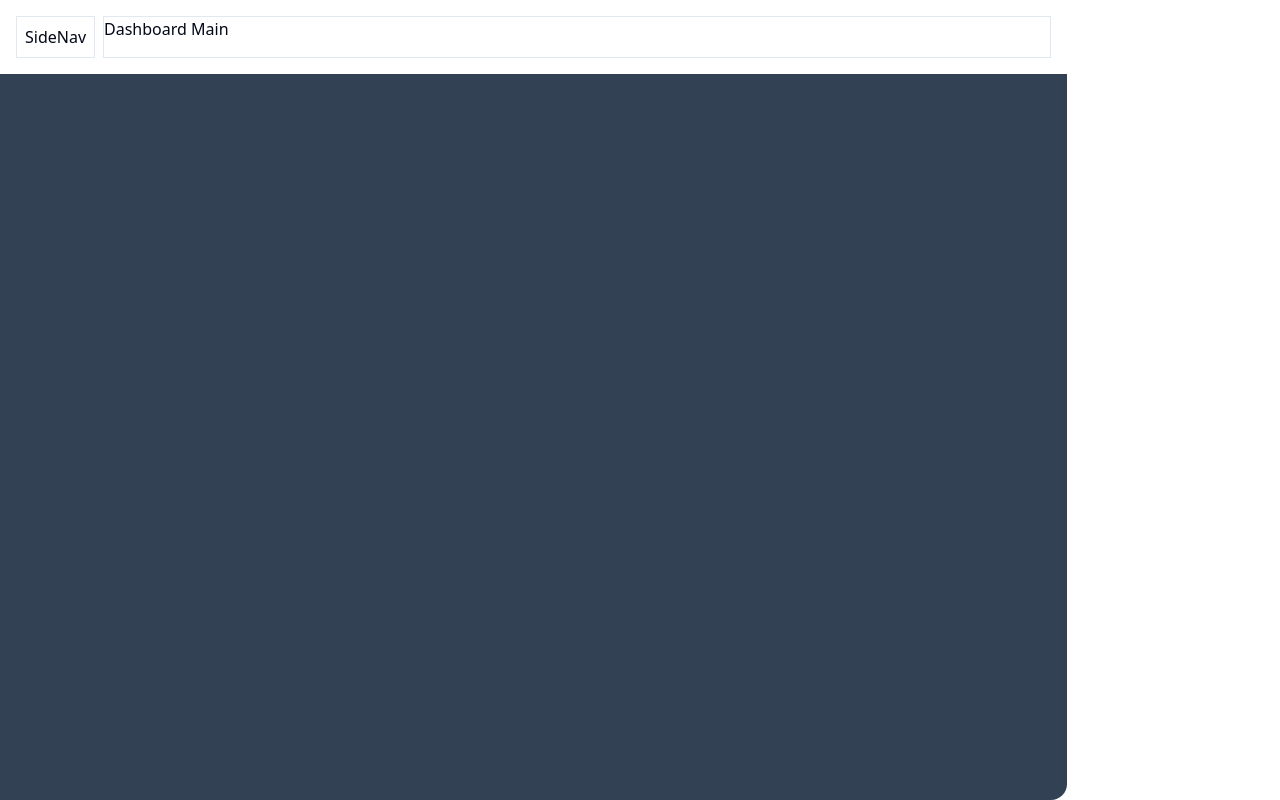
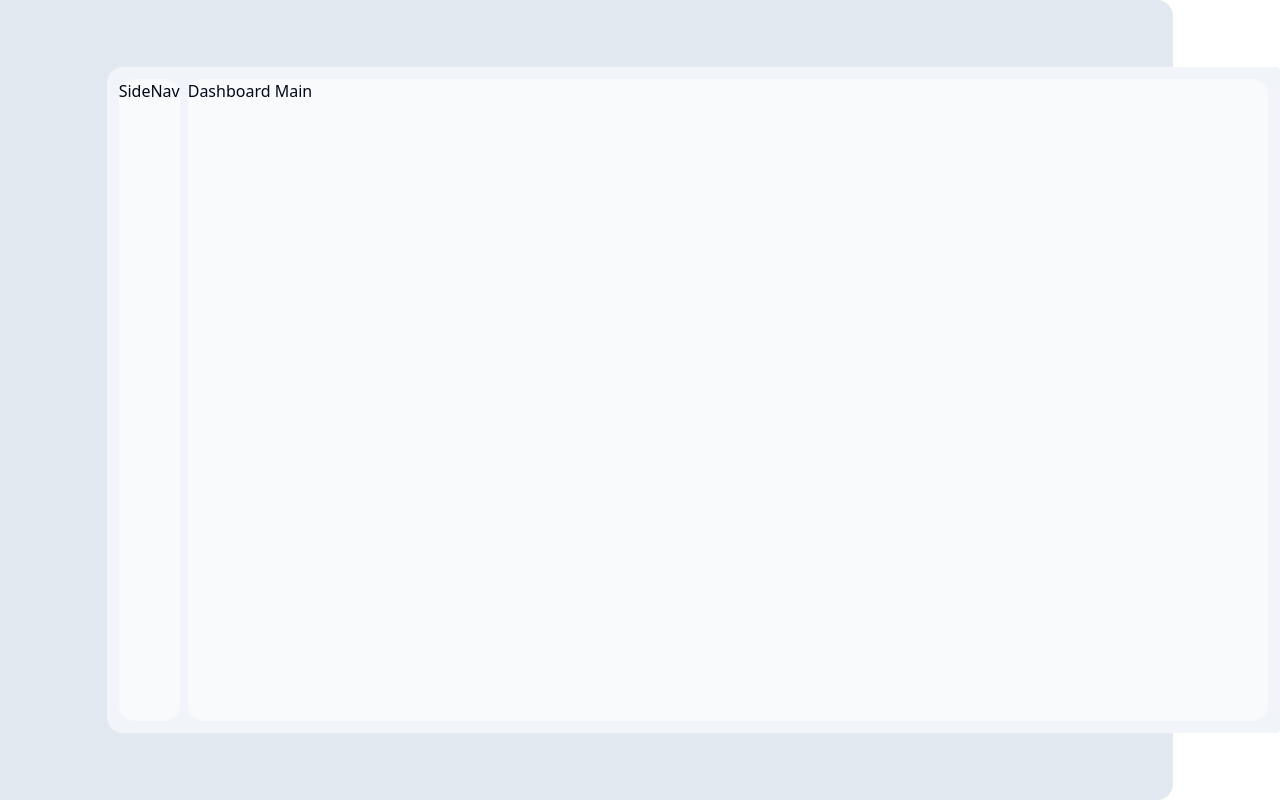
Before and after one commit to ekefan/pre-sales-deal-tracker, a Next.js app in the folder frontend/: page /dashboard in a window 1280 px wide. Built offline with nearby package versions, Linux system fonts and the light colour scheme.

Commit message:
dashboard: layout and page gotten

```diff
--- a/frontend/app/dashboard/layout.tsx
+++ b/frontend/app/dashboard/layout.tsx
@@ -1,12 +1,10 @@
 export default function Layout({ children }: { children: React.ReactNode }) {
   return (
     <>
-      <div className="bg-slate-700 z-10 w-full h-screen md:w-5/6 md:rounded-r-2xl">
-        <div className="flex p-4 gap-2 bg-white flex-col md:flex-row md:overflow-hidden">
-          <div className="border p-2">
-            <p>SideNav</p>
-          </div>
-          <div className="border flex-grow md:overflow-y-auto">{children}</div>
+      <div className="bg-slate-200 flex w-full h-screen md:w-11/12 md:rounded-r-2xl items-center p-2">
+        <div className="bg-slate-100 w-full h-full rounded md:absolute md:right-0 md:h-5/6 md:rounded-l-2xl md:w-11/12 flex gap-2 p-3 flex-col md:flex-row">
+          <div className="bg-slate-50 rounded md:rounded-2xl">SideNav</div>
+          <main className="bg-slate-50 rounded flex-grow md:rounded-2xl">{children}</main>
         </div>
       </div>
     </>
--- a/frontend/app/dashboard/page.tsx
+++ b/frontend/app/dashboard/page.tsx
@@ -1,8 +1,8 @@
 export default async function Page() {
     return (
-        <main>
-            Dashboard Main
-        </main>
+        <>
+          Dashboard Main
+        </>
     )
 
 }
```
